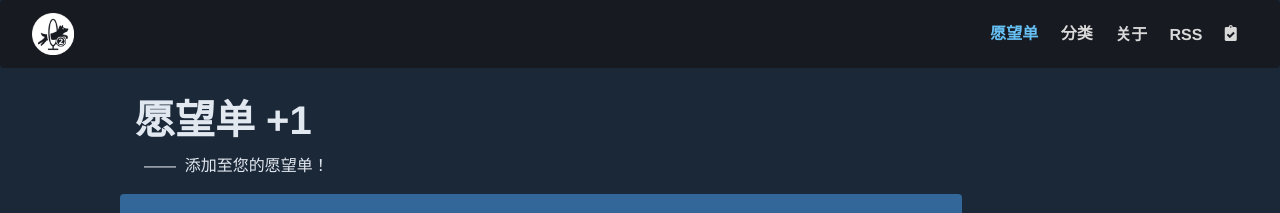
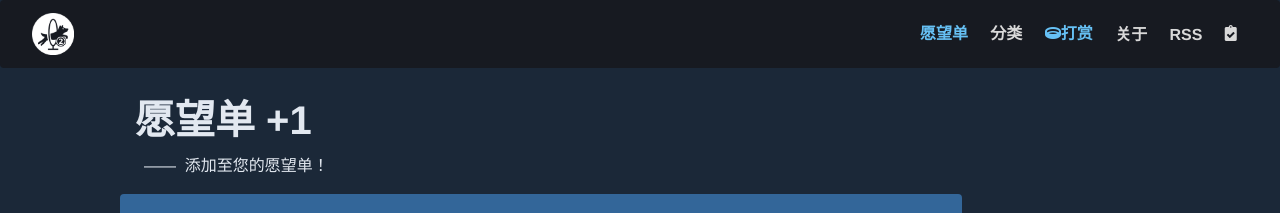
Before and after one commit to vicevolf/wishlist-gold, a Jekyll site: the page built from index.html, in a window 1280 px wide. Shown: the top 213 px of the page. Built offline with Jekyll 4.4.1, drawn with Linux system fonts in a browser that asks for light colours; the list of posts is cut into pages by our own code; comment, search, counter and statistics services are not loaded.

Commit message:
增加打赏

```diff
--- a/_includes/menu-header.html
+++ b/_includes/menu-header.html
@@ -5,6 +5,9 @@
 </li>
 <li class="nav-item">
     <a class="nav-link" href="{{site.baseurl}}/categories.html">分类</a>
+</li>
+<li class="nav-item">
+    <a class="nav-link active" href="https://afdian.net/@volfclub/" target="_blank"><i class="fas fa-ring fa-spin"></i>打赏</a>
 </li>
 <!-- <li class="nav-item">
     <a class="nav-link" href="{{site.baseurl}}/contact.html">联络</a>
```
